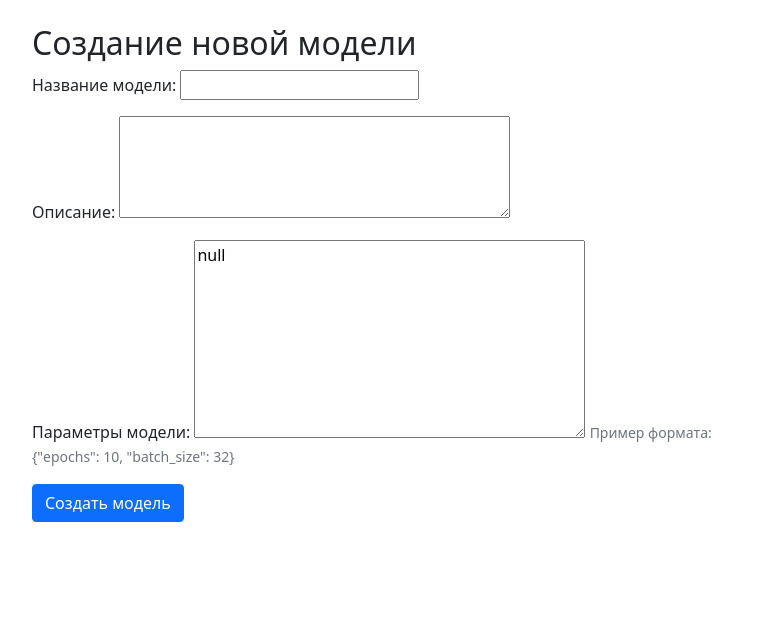
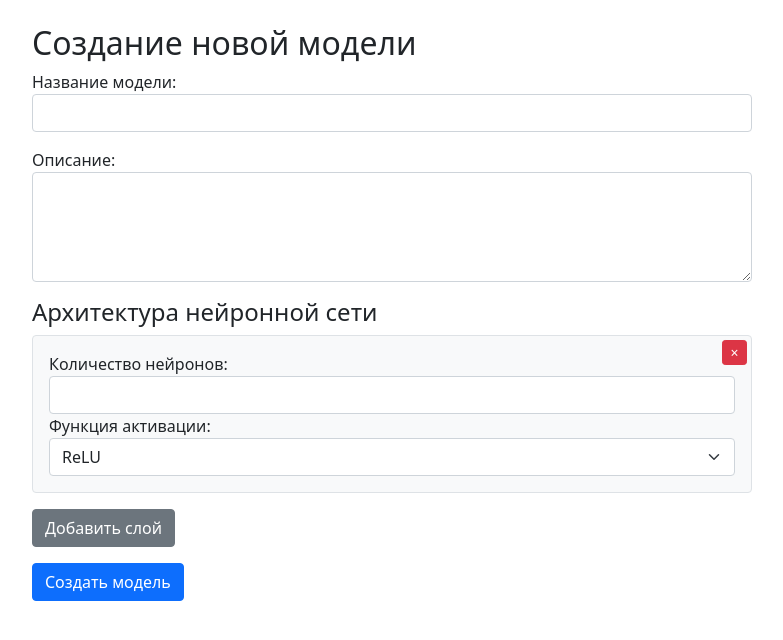
Before and after one commit to hbiop/nn_diplom, a Django app: page /neural_network/create/ in a window 1280 px wide. Shown: the part 56-696 px from the top of the page, without its empty margins (62-845 px from the left). Run offline with Django 5.2, Linux system fonts and the light colour scheme.

Commit message:
Изменён способ добавления слоёв в модель

```diff
--- a/diplom/neural_network/forms.py
+++ b/diplom/neural_network/forms.py
@@ -1,14 +1,32 @@
 from django import forms
 from .models import MLModel
+
+class LayerForm(forms.Form):
+    units = forms.IntegerField(
+        label="Количество нейронов",
+        min_value=1,
+        widget=forms.NumberInput(attrs={'class': 'form-control'})
+    )
+    activation = forms.ChoiceField(
+        label="Функция активации",
+        choices=[
+            ('relu', 'ReLU'),
+            ('sigmoid', 'Sigmoid'),
+            ('tanh', 'Tanh'),
+            ('softmax', 'Softmax'),
+            ('linear', 'Linear'),
+        ],
+        widget=forms.Select(attrs={'class': 'form-select'})
+    )
 
 class MLModelForm(forms.ModelForm):
     class Meta:
         model = MLModel
-        fields = ['title', 'description', 'parameters']
+        fields = ['title', 'description']
         widgets = {
-            'description': forms.Textarea(attrs={'rows': 4}),
-            'parameters': forms.Textarea(attrs={
-                'rows': 8,
-                'placeholder': 'Введите параметры в формате JSON'
+            'title': forms.TextInput(attrs={'class': 'form-control'}),
+            'description': forms.Textarea(attrs={
+                'class': 'form-control',
+                'rows': 4
             }),
         }
--- a/diplom/neural_network/templates/models/create.html
+++ b/diplom/neural_network/templates/models/create.html
@@ -5,26 +5,106 @@
     <div class="row">
         <div class="col-md-8">
             <h2>Создание новой модели</h2>
-            <form method="post">
+            <form method="post" id="model-form">
                 {% csrf_token %}
+
                 <div class="mb-3">
                     {{ form.title.label_tag }}
                     {{ form.title }}
+                    {% if form.title.errors %}
+                        <div class="invalid-feedback d-block">
+                            {{ form.title.errors }}
+                        </div>
+                    {% endif %}
                 </div>
+
                 <div class="mb-3">
                     {{ form.description.label_tag }}
                     {{ form.description }}
                 </div>
+
+                <h4>Архитектура нейронной сети</h4>
+                <div id="layers-container">
+                    <div class="layer mb-3 p-3 border rounded position-relative">
+                        {{ initial_layer.units.label_tag }}
+                        {{ initial_layer.units }}
+
+                        {{ initial_layer.activation.label_tag }}
+                        {{ initial_layer.activation }}
+
+                        <button type="button" class="btn btn-danger btn-sm position-absolute top-0 end-0 m-1 remove-layer">
+                            &times;
+                        </button>
+                    </div>
+                </div>
+
+                <button type="button" id="add-layer" class="btn btn-secondary mb-3">
+                    Добавить слой
+                </button>
+
                 <div class="mb-3">
-                    {{ form.parameters.label_tag }}
-                    {{ form.parameters }}
-                    <small class="form-text text-muted">
-                        Пример формата: {"epochs": 10, "batch_size": 32}
-                    </small>
+                    <button type="submit" class="btn btn-primary">Создать модель</button>
                 </div>
-                <button type="submit" class="btn btn-primary">Создать модель</button>
             </form>
         </div>
     </div>
 </div>
+
+<script>
+document.addEventListener('DOMContentLoaded', function() {
+    const container = document.getElementById('layers-container');
+    let layerCount = 1;
+
+    // Добавление нового слоя
+    document.getElementById('add-layer').addEventListener('click', function() {
+        const newLayer = document.createElement('div');
+        newLayer.className = 'layer mb-3 p-3 border rounded position-relative';
+        newLayer.innerHTML = `
+            <label for="id_layer_${layerCount}-units">Количество нейронов:</label>
+            <input type="number" name="layer_${layerCount}-units" min="1"
+                   class="form-control" required id="id_layer_${layerCount}-units">
+
+            <label for="id_layer_${layerCount}-activation">Функция активации:</label>
+            <select name="layer_${layerCount}-activation" class="form-select"
+                    id="id_layer_${layerCount}-activation">
+                <option value="relu">ReLU</option>
+                <option value="sigmoid">Sigmoid</option>
+                <option value="tanh">Tanh</option>
+                <option value="softmax">Softmax</option>
+                <option value="linear">Linear</option>
+            </select>
+
+            <button type="button" class="btn btn-danger btn-sm position-absolute top-0 end-0 m-1 remove-layer">
+                &times;
+            </button>
+        `;
+        container.appendChild(newLayer);
+        layerCount++;
+    });
+
+    // Удаление слоя (делегирование событий)
+    container.addEventListener('click', function(e) {
+        if (e.target.classList.contains('remove-layer')) {
+            // Не позволяем удалить последний слой
+            if (container.children.length > 1) {
+                e.target.closest('.layer').remove();
+            } else {
+                alert('Должен остаться хотя бы один слой!');
+            }
+        }
+    });
+});
+</script>
+
+<style>
+.layer {
+    background-color: #f8f9fa;
+}
+.remove-layer {
+    width: 25px;
+    height: 25px;
+    padding: 0;
+    line-height: 1;
+}
+</style>
 {% endblock %}
--- a/diplom/neural_network/views.py
+++ b/diplom/neural_network/views.py
@@ -1,7 +1,7 @@
 from django.shortcuts import render, redirect, get_object_or_404
 from django.contrib import messages
 from .models import MLModel
-from .forms import MLModelForm
+from .forms import MLModelForm, LayerForm
 import json
 
 
@@ -13,23 +13,48 @@ def model_list(request):
 def model_create(request):
     if request.method == 'POST':
         form = MLModelForm(request.POST)
-        try:
-            json.loads(request.POST['parameters'])
-            if form.is_valid():
-                form.save()
-                messages.success(request, 'Модель успешно создана')
-                return redirect('model_list')
+        layers = []
+        layers_valid = True
+
+        # Собираем данные о слоях
+        i = 0
+        while True:
+            prefix = f'layer_{i}'
+            layer_form = LayerForm(request.POST, prefix=prefix)
+            if not any(f'{prefix}-{field}' in request.POST for field in ['units', 'activation']):
+                break
+            if layer_form.is_valid():
+                layers.append({
+                    'size': layer_form.cleaned_data['units'],
+                    'activation': layer_form.cleaned_data['activation']
+                })
             else:
-                messages.error(request, form.errors)
-        except json.JSONDecodeError as e:
-            print(f"error {e}")
-            messages.error(request, 'Ошибка в формате JSON параметров')
-        except Exception as e:
-            messages.error(request, f'Произошла ошибка: {str(e)}')
+                layers_valid = False
+            i += 1
+
+        if form.is_valid() and layers_valid and layers:
+            # Сохраняем модель с JSON параметрами
+            ml_model = form.save(commit=False)
+            ml_model.parameters = {'layers': layers}
+            ml_model.save()
+
+            messages.success(request, 'Модель успешно создана')
+            return redirect('model_list')
+        else:
+            if not layers:
+                messages.error(request, 'Добавьте хотя бы один слой')
+            elif not layers_valid:
+                messages.error(request, 'Проверьте параметры слоёв')
+            else:
+                messages.error(request, 'Пожалуйста, исправьте ошибки в форме')
     else:
         form = MLModelForm()
+        initial_layer = LayerForm(prefix='layer_0')
 
-    return render(request, 'models/create.html', {'form': form})
+    return render(request, 'models/create.html', {
+        'form': form,
+        'initial_layer': initial_layer,
+    })
 
 
 def model_detail(request, pk):
```
Also changed, not shown: diplom/db.sqlite3.
